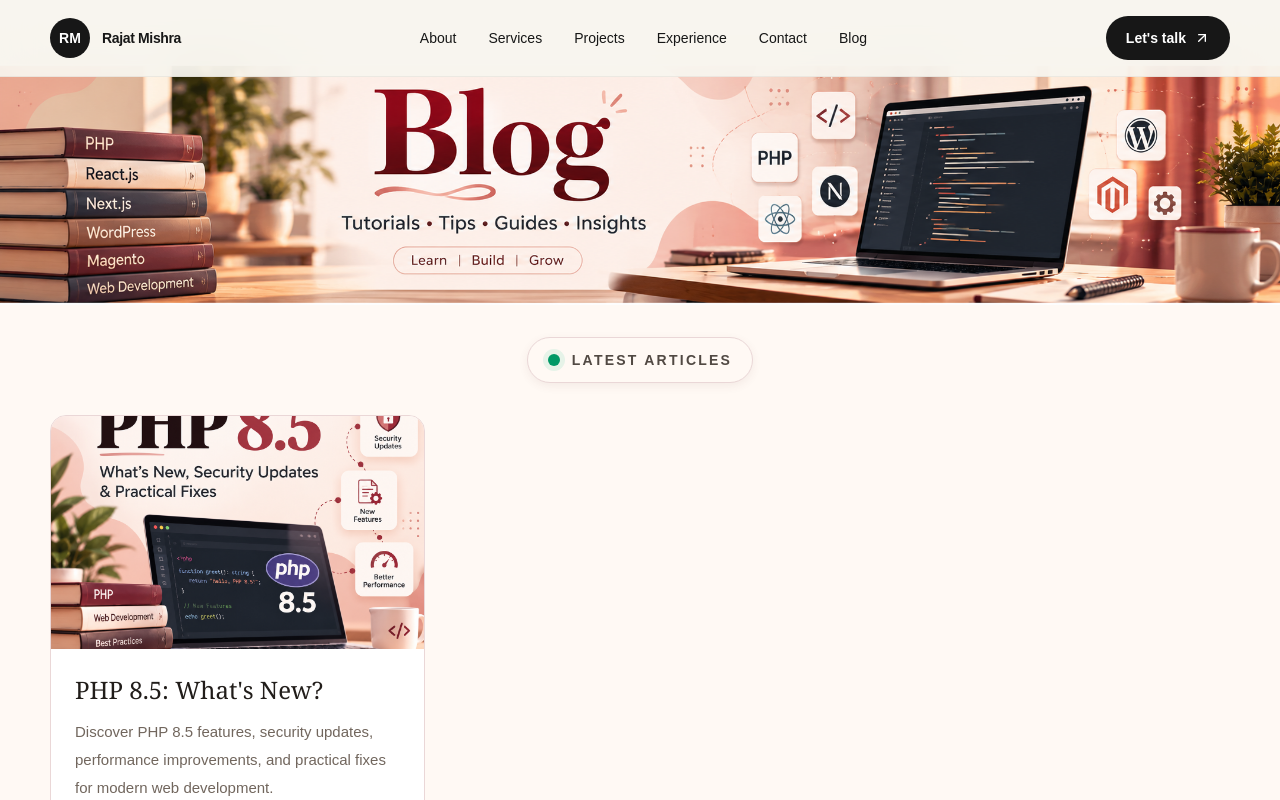
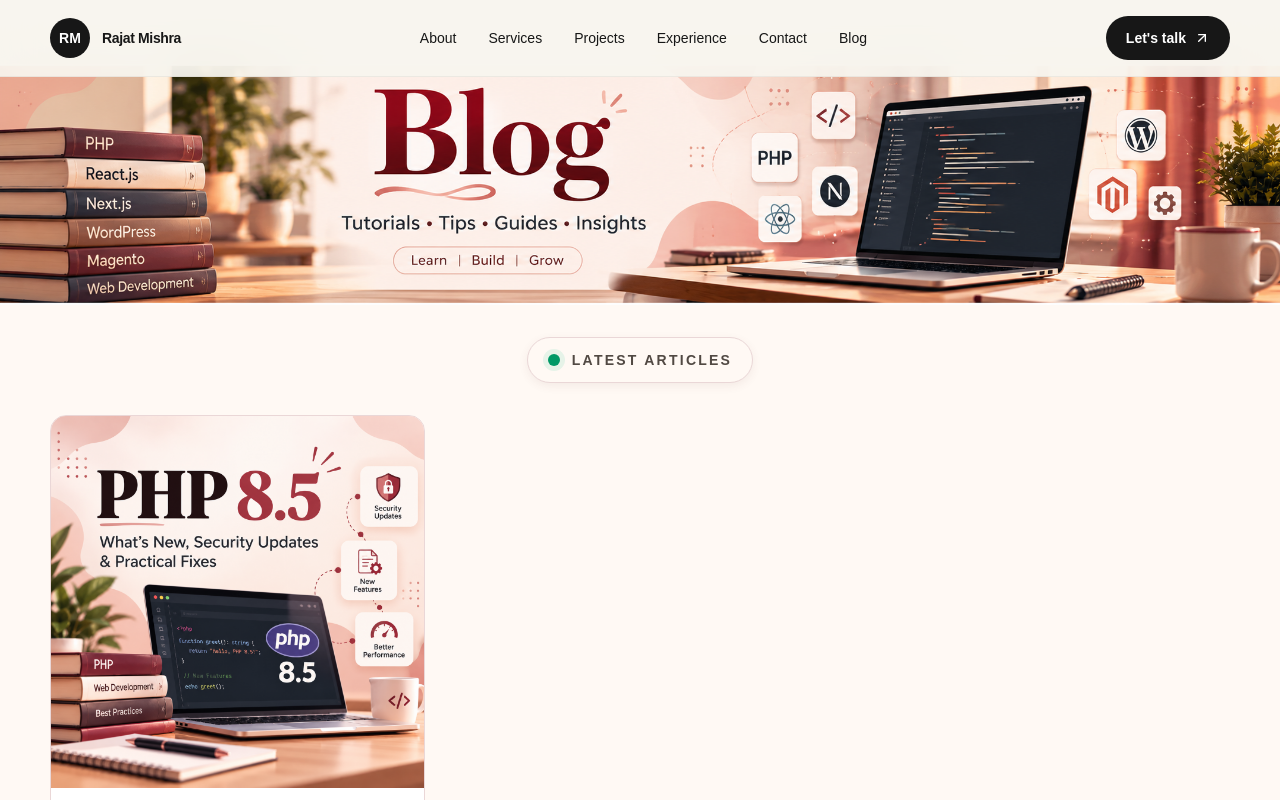
Before and after one commit to 1mishrarajat/Rajat-Mishra-NextJS-Portfolio, a Next.js app: page /blog in a window 1280 px wide. Shown: the top 800 px of the page. Built offline with nearby package versions, Linux system fonts and the light colour scheme.

Commit message:
Update Blog section

```diff
--- a/app/blog/page.js
+++ b/app/blog/page.js
@@ -49,7 +49,7 @@
         className="flex h-full flex-col overflow-hidden rounded-2xl border border-[#EAD7D7] bg-white transition-all duration-300 hover:-translate-y-1 hover:border-[#D6B5B5] hover:shadow-[0_18px_45px_rgba(113,61,70,0.10)] focus-visible:outline-none focus-visible:ring-2 focus-visible:ring-[#9A454D] focus-visible:ring-offset-4"
       >
         {/* Blog Image */}
-        <div className="relative aspect-[16/10] overflow-hidden bg-[#F2E5DA]">
+        <div className="relative overflow-hidden bg-[#F2E5DA]">
           <img
             src={post.image}
             alt={post.title}
```
